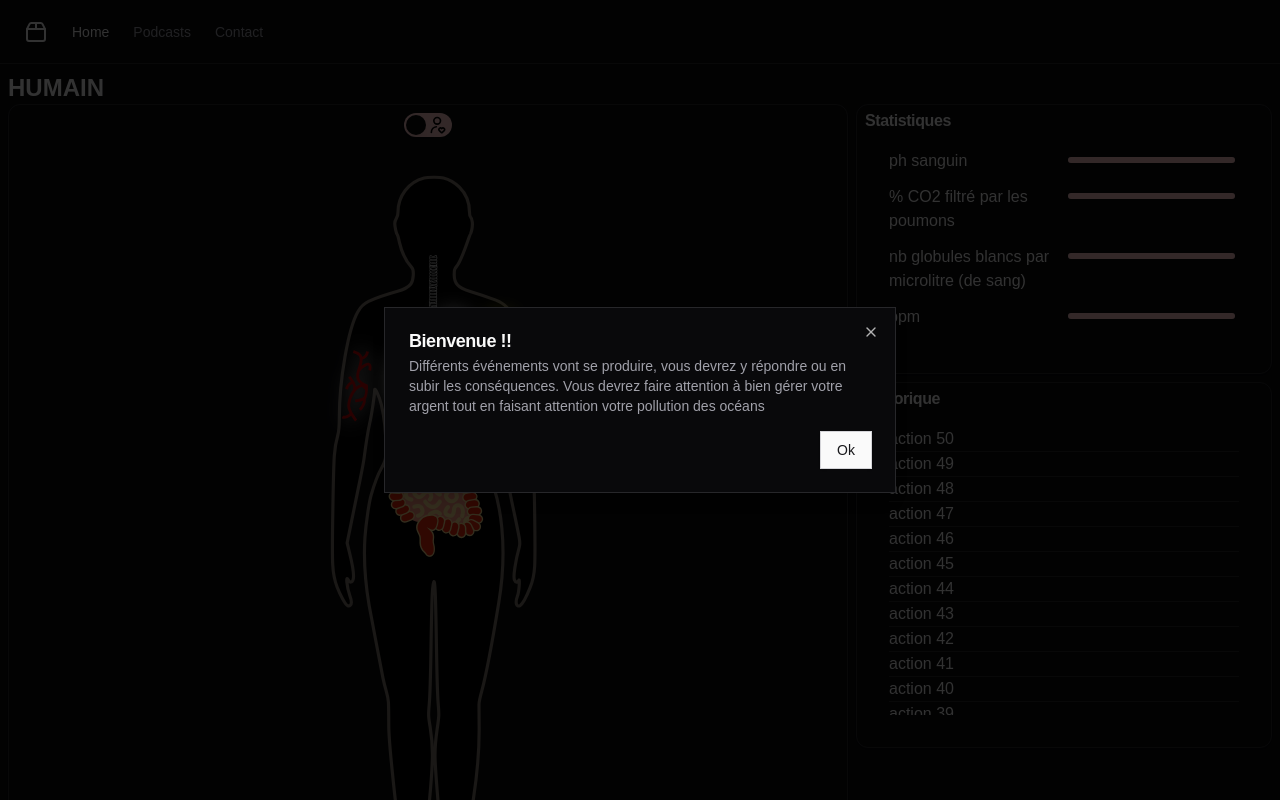
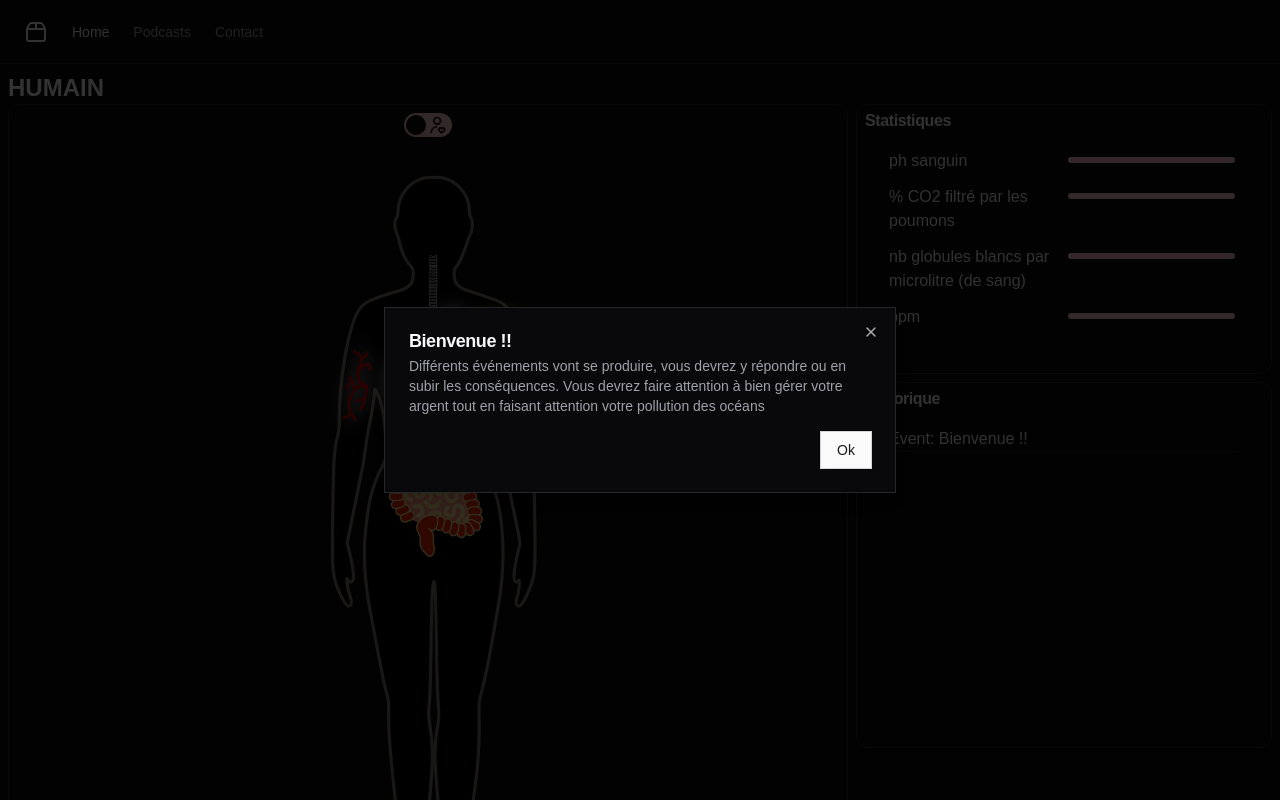
Before and after one commit to JuliettePetit/ndi-2024, a Next.js app: page / in a window 1280 px wide. Shown: the top 800 px of the page. Built offline with nearby package versions, Linux system fonts and the light colour scheme.

Commit message:
feat: :raccoon:

```diff
--- a/app/components/GamePage.tsx
+++ b/app/components/GamePage.tsx
@@ -15,12 +15,10 @@ interface Prop {
     svgs: SvgPropBack | null;
     setPart: (part: DialogInfo | null) => void;
     setOpenPart: (state: boolean) => void;
+  history: string[];
 }
 
-export default function GamePage({ isEarth, switchCallback, stats, svgs, setPart, setOpenPart }: Prop) {
-    const history = Array.from({ length: 50 }).map(
-        (_, i, a) => `action ${a.length - i}`
-    )
+export default function GamePage({ isEarth, switchCallback, stats, svgs, setPart, setOpenPart, history }: Prop) {
     const openPart = (info: DialogInfo | undefined) => {setPart(info || null); setOpenPart(true);}
     return (
         <div>
--- a/app/page.tsx
+++ b/app/page.tsx
@@ -18,6 +18,7 @@ export default function Home() {
     const [isOpen, setIsOpen] = useState(false);
     const [isOpenPart, setIsOpenPart] = useState(false);
     const [part, setPart] = useState(null as DialogInfo | null);
+    const [history, setHistory] = useState([] as string[]);
     const [geoEvent, setEvent] = useState(null as GeoEvent | null);
     const [svgInfo, setSvgInfo] = useState(null as SvgPropBack | null);
     const [oceanStats, setOceanStats] = useState([] as SliderData[]);
@@ -28,9 +29,13 @@ export default function Home() {
         const res = update(r);
         if (res.event != null) {
             setEvent(res.event);
+            setHistory([...[`Event: ${res.event.title}`, ...history]])
             setIsOpen(true);
         } else {
             setIsOpen(false);
+        }
+      if (r !== null) {
+        setHistory([...[`response: ${r}`, ...history]])
         }
         setOceanStats(Object
             .keys(res.ocean_stats)
@@ -38,7 +43,8 @@ export default function Home() {
                 left_color: "bg-gray-100",
                 right_color: "bg-blue-200",
                 data: res.ocean_stats[k],
-                name: k
+                name: k,
+
             } as SliderData)));
         setHumanStats(Object
             .keys(res.human_stats)
@@ -76,6 +82,7 @@ export default function Home() {
             svgs={svgInfo}
             setPart={setPart}
             setOpenPart={setIsOpenPart}
+            history={history}
             />
             <Dialog open={isOpen}>
                 <DialogContent onEscapeKeyDown={event => event.preventDefault()} onPointerDownOutside={event => event.preventDefault()}>
--- a/lib/types.ts
+++ b/lib/types.ts
@@ -34,6 +34,8 @@ export interface Stats {
 
 export interface SliderData {
   data: number,
+  min: number,
+  max: number,
   left_color: string,
   right_color: string,
   name: string
```
Lines whose indentation alone changed are shown as unchanged.
